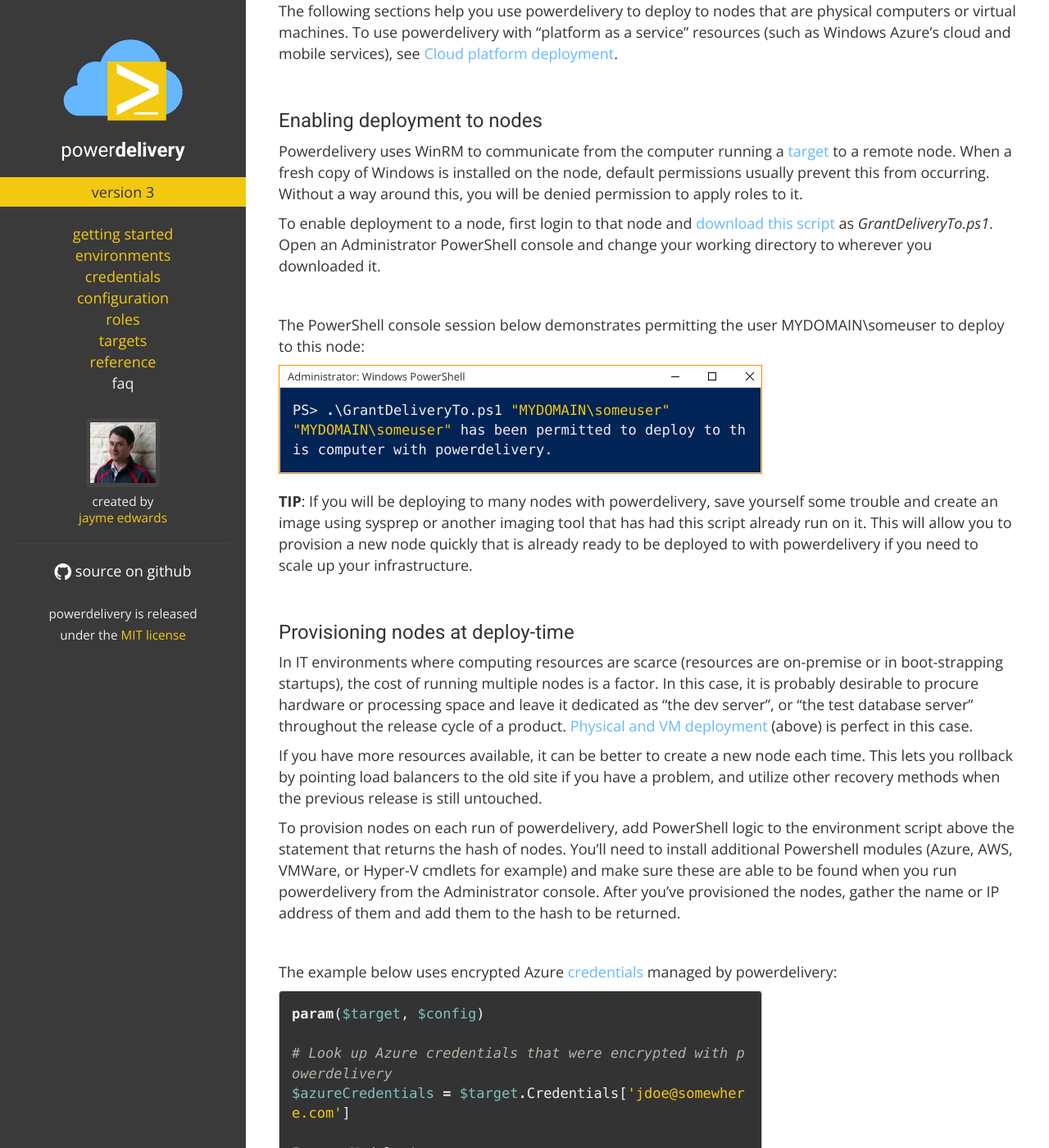
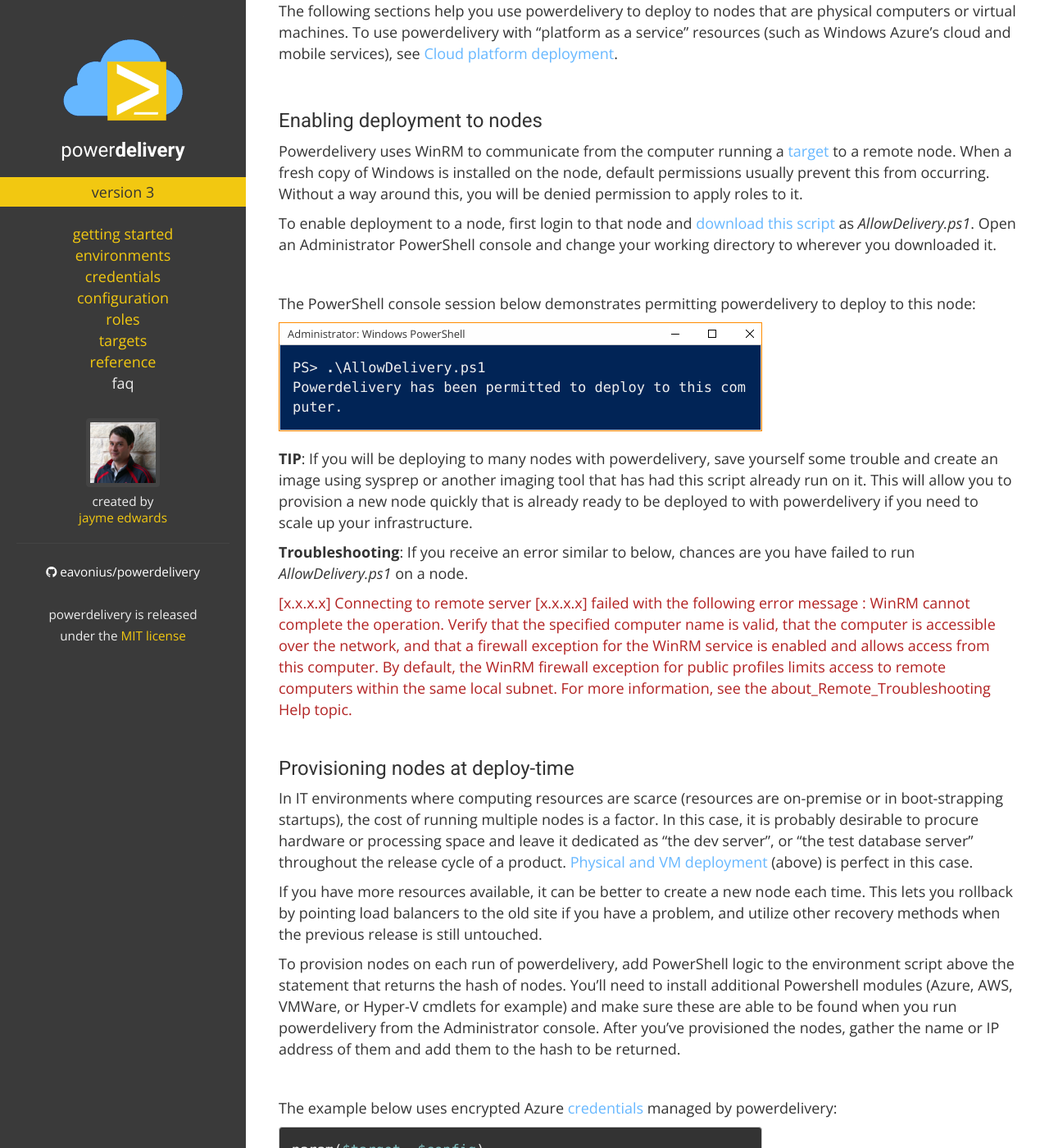
Before and after one commit to eavonius/powerdelivery, a Jekyll site: the page built from environments.markdown, in a window 1280 px wide and 1400 px high, scrolled down 1017 px. Shown: the whole window at 82% size. Built offline with Jekyll 4.4.1, drawn with Linux system fonts in a browser that asks for light colours; nearby versions of some CDN libraries.

Commit message:
More updates

```diff
--- a/_layouts/page.html
+++ b/_layouts/page.html
@@ -52,9 +52,9 @@
             </div>
           </div>
           <hr class="sidebar-sep" />
-          <a href="http://github.com/eavonius/powerdelivery" target="_blank" style="color: #fff">
-            <i class="fa fa-lg fa-github"></i>
-            source on github
+          <a href="http://github.com/eavonius/powerdelivery" target="_blank" style="color: #fff" class="small">
+            <i class="fa fa-github"></i>
+            eavonius/powerdelivery
           </a>
           <div class="small"><br />powerdelivery is released<br/>under the <a href="http://www.opensource.org/licenses/MIT">MIT license</a></div>
         </div>
--- a/credentials.markdown
+++ b/credentials.markdown
@@ -132,10 +132,10 @@ Delivery:Role -Up {
   param($target, $config, $role)
 
   # Don't do this when running on localhost
-  if ($target.EnvironmentName -ne 'Local') {
+  if ($target.EnvironmentName -ne "Local") {
 
     # Get Azure credentials encrypted by powerdelivery
-    $azureCredentials = $target.Credentials['me@somewhere.com']
+    $azureCredentials = $target.Credentials["me@somewhere.com"]
 
     Import-Module Azure
 
--- a/environments.markdown
+++ b/environments.markdown
@@ -46,25 +46,29 @@ The following sections help you use powerdelivery to deploy to nodes that are ph
 
 Powerdelivery uses WinRM to communicate from the computer running a [target](targets.html) to a remote node. When a fresh copy of Windows is installed on the node, default permissions usually prevent this from occurring. Without a way around this, you will be denied permission to apply roles to it.
 
-To enable deployment to a node, first login to that node and [download this script](#) as *GrantDeliveryTo.ps1*. Open an Administrator PowerShell console and change your working directory to wherever you downloaded it.
+To enable deployment to a node, first login to that node and [download this script](#) as *AllowDelivery.ps1*. Open an Administrator PowerShell console and change your working directory to wherever you downloaded it.
 
 <br />
 
-The PowerShell console session below demonstrates permitting the user MYDOMAIN\someuser to deploy to this node:
+The PowerShell console session below demonstrates permitting powerdelivery to deploy to this node:
 
 <div class="row">
   <div class="col-sm-8">
     {% include console_title.html %}
     <div class="console">
 {% highlight powershell %}
-PS> .\GrantDeliveryTo.ps1 "MYDOMAIN\someuser"
-"MYDOMAIN\someuser" has been permitted to deploy to this computer with powerdelivery.
+PS> .\AllowDelivery.ps1
+Powerdelivery has been permitted to deploy to this computer.
 {% endhighlight %}
     </div>
   </div>
 </div>
 
 **TIP**: If you will be deploying to many nodes with powerdelivery, save yourself some trouble and create an image using sysprep or another imaging tool that has had this script already run on it. This will allow you to provision a new node quickly that is already ready to be deployed to with powerdelivery if you need to scale up your infrastructure.
+
+**Troubleshooting**: If you receive an error similar to below, chances are you have failed to run *AllowDelivery.ps1* on a node.
+
+<div style="color: firebrick">[x.x.x.x] Connecting to remote server [x.x.x.x] failed with the following error message : WinRM cannot complete the operation. Verify that the specified computer name is valid, that the computer is accessible over the network, and that a firewall exception for the WinRM service is enabled and allows access from this computer. By default, the WinRM firewall exception for public profiles limits access to remote computers within the same local subnet. For more information, see the about_Remote_Troubleshooting Help topic.</div>
 
 <br />
 
@@ -86,7 +90,7 @@ The example below uses encrypted Azure [credentials](credentials.html) managed b
 param($target, $config)
 
 # Look up Azure credentials that were encrypted with powerdelivery
-$azureCredentials = $target.Credentials['jdoe@somewhere.com']
+$azureCredentials = $target.Credentials["me@somewhere.com"]
 
 Import-Module Azure
 
```
